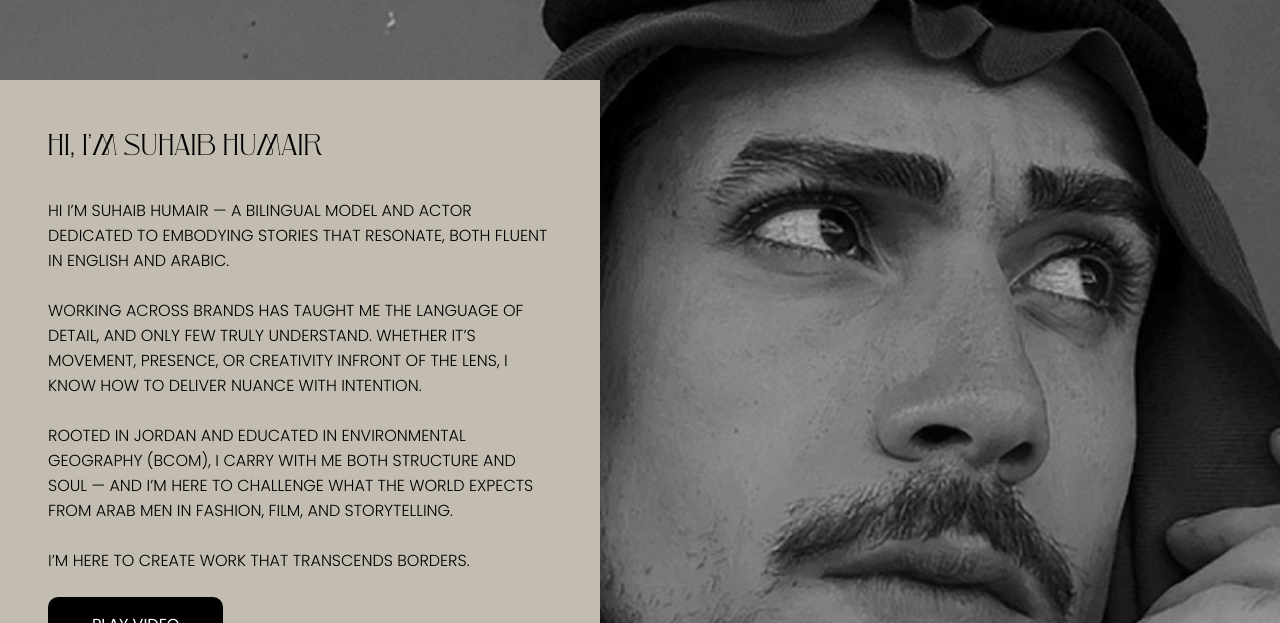
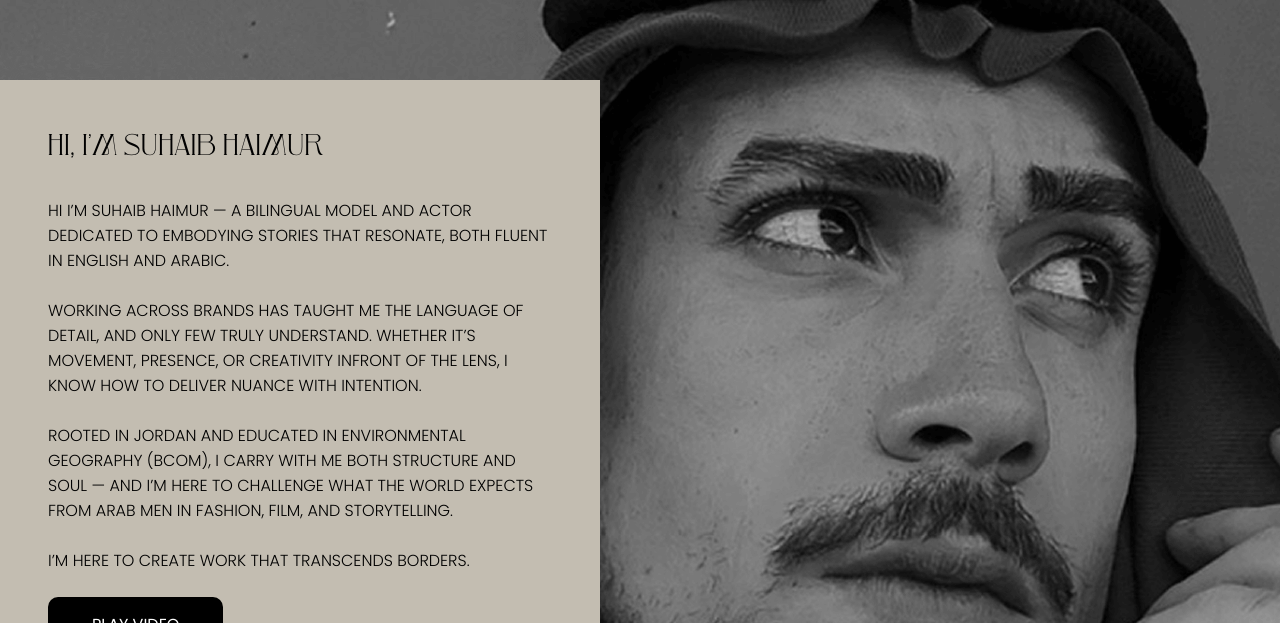
Before and after one commit to naeem2000/face-of-suhaib, a Next.js app: page / in a window 1280 px wide. Shown: the part 1640-2263 px from the top of the page. Built offline with nearby package versions, Linux system fonts and the light colour scheme.

Commit message:
fix(): added copy

```diff
--- a/src/app/home/About.tsx
+++ b/src/app/home/About.tsx
@@ -51,10 +51,10 @@ export default function About() {
 				<div className='max-width !p-0 h-screen flex items-end justify-start'>
 					<div className='bg-[var(--light-brown)] p-12 w-[600px]'>
 						<h2 className='font-[adevia] text-3xl leading-[100%] tracking-[0%] uppercase'>
-							Hi, I’m Suhaib Humair
+							Hi, I’m Suhaib Haimur
 						</h2>
 						<p className='font-[poppins-light] font-[275] text-base leading-[25px] tracking-[0%] uppercase mt-10 '>
-							Hi I’m Suhaib Humair — a bilingual model and actor dedicated to
+							Hi I’m Suhaib Haimur — a bilingual model and actor dedicated to
 							embodying stories that resonate, both fluent in English and
 							Arabic.
 							<br /> <br />
@@ -91,7 +91,7 @@ export default function About() {
 				</div>
 				<div className='bg-[var(--light-brown)] px-5 py-12'>
 					<h2 className='font-[adevia] text-3xl leading-[100%] tracking-[0%] uppercase'>
-						Hi, I’m Suhaib Humair
+						Hi, I’m Suhaib Haimur
 					</h2>
 					<p className='font-[poppins-light] font-[275] text-base leading-[25px] tracking-[0%] uppercase mt-8'>
 						Lorem ipsum dolor sit amet consectetur adipiscing elit Ut et massa
```
